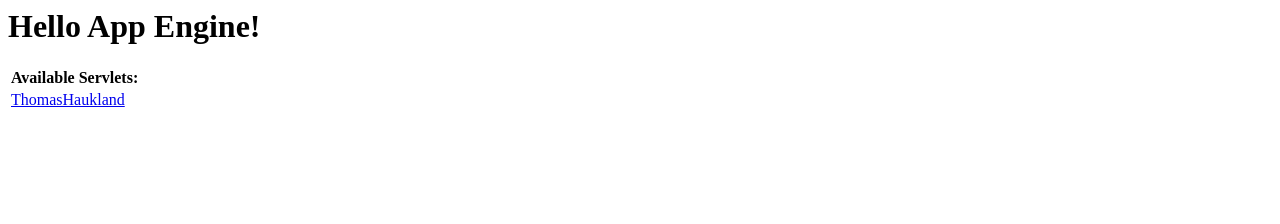
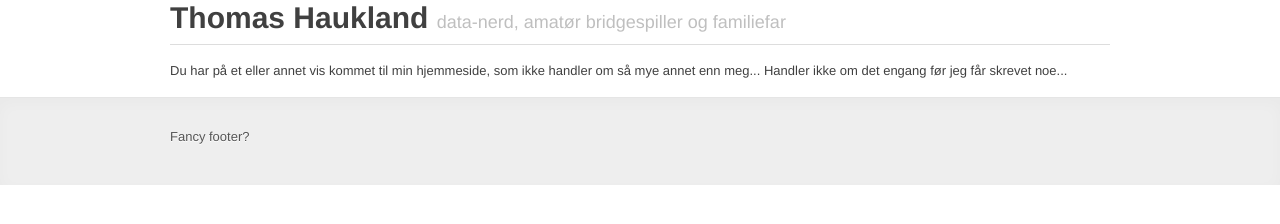
Before and after one commit to tompi/Homepage, a plain HTML site: page war/index.html in a window 1280 px wide. Drawn offline with Linux system fonts and the light colour scheme.

Commit message:
V 0.0.0.2

```diff
--- /dev/null
+++ b/war/css/thomas.css
@@ -0,0 +1,13 @@
+.footer {
+  background-color: #eee;
+  min-width: 940px;
+  padding: 30px 0;
+  text-shadow: 0 1px 0 #fff;
+  border-top: 1px solid #e5e5e5;
+  -webkit-box-shadow: inset 0 5px 15px rgba(0,0,0,.025);
+     -moz-box-shadow: inset 0 5px 15px rgba(0,0,0,.025);
+/*          box-shadow: inset 0 5px 15px rgba(0,0,0,.025);
+*/}
+.footer p {
+  color: #555;
+}
--- a/war/index.html
+++ b/war/index.html
@@ -1,27 +1,28 @@
-<!DOCTYPE HTML PUBLIC "-//W3C//DTD HTML 4.01 Transitional//EN">
-<!-- The HTML 4.01 Transitional DOCTYPE declaration-->
-<!-- above set at the top of the file will set     -->
-<!-- the browser's rendering engine into           -->
-<!-- "Quirks Mode". Replacing this declaration     -->
-<!-- with a "Standards Mode" doctype is supported, -->
-<!-- but may lead to some differences in layout.   -->
-
+<!DOCTYPE html>
 <html>
   <head>
     <meta http-equiv="content-type" content="text/html; charset=UTF-8">
-    <title>Hello App Engine</title>
+    <title>Thomas Haukland sin fancy hjemmeside</title>
+    <link rel="stylesheet" type="text/css" media="all" href="css/bootstrap.min.css" />
+    <link rel="stylesheet" type="text/css" media="all" href="css/thomas.css" />
   </head>
 
   <body>
-    <h1>Hello App Engine!</h1>
+  	<div class="container">
+  	<section>
+  	<div class="page-header">
+    	<h1>Thomas Haukland <small>data-nerd, amatør bridgespiller og familiefar</h1>
+    </div>
+    Du har på et eller annet vis kommet til min hjemmeside, som ikke handler om så mye annet enn meg... Handler ikke om det engang før jeg får skrevet noe...
 
-    <table>
-      <tr>
-        <td colspan="2" style="font-weight:bold;">Available Servlets:</td>
-      </tr>
-      <tr>
-        <td><a href="thomashaukland">ThomasHaukland</a></td>
-      </tr>
-    </table>
+    </section>
+    </div>
+    <footer class="footer">
+    	<div class="container">
+    		<p>
+    		Fancy footer?
+    		</p>
+    	</div>
+    </footer>
   </body>
 </html>
```
